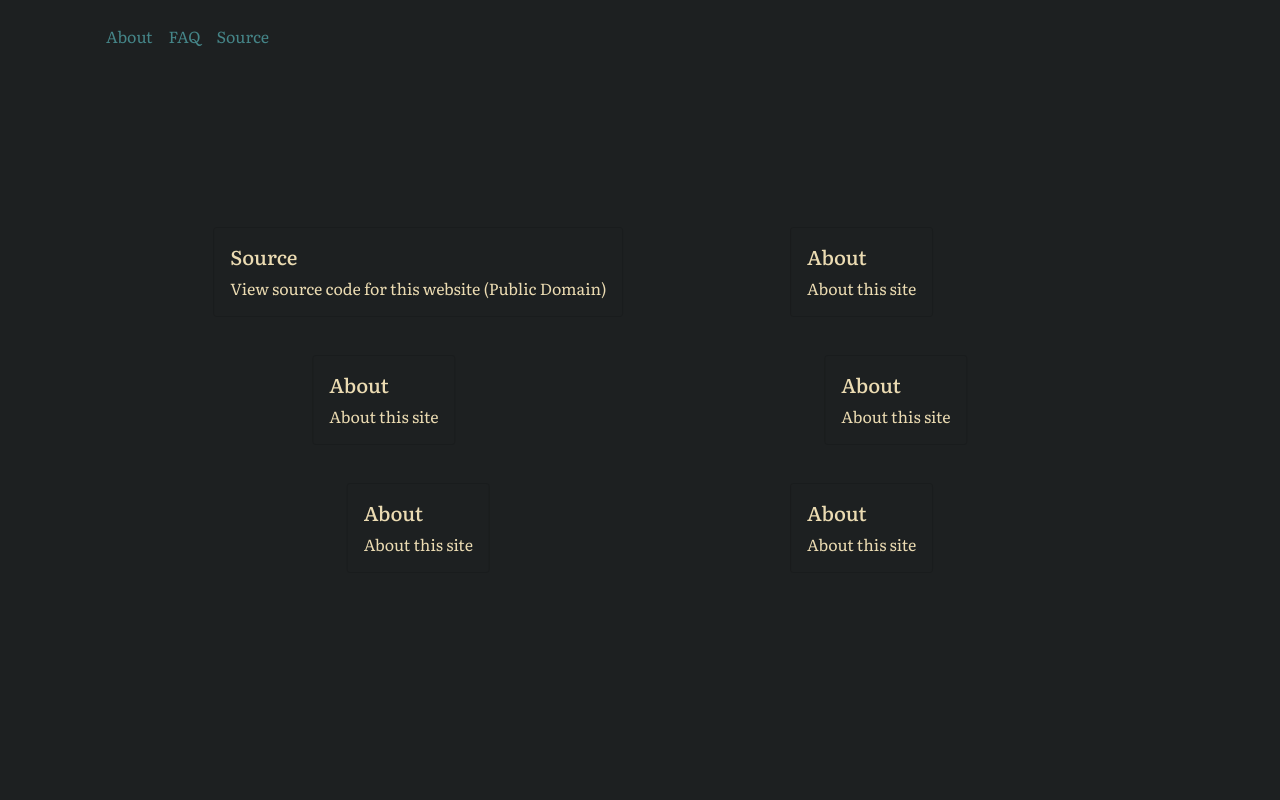
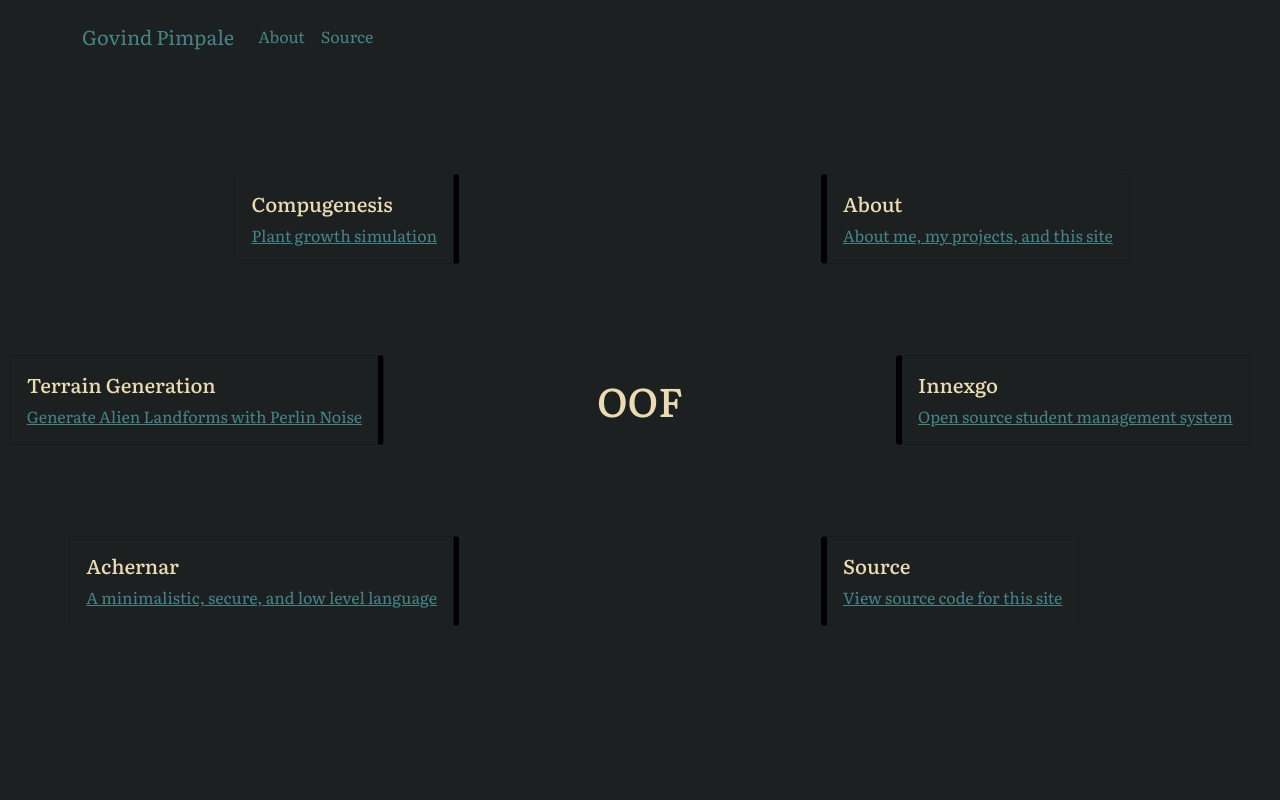
Before and after one commit to pimpale/pimpale.github.io, a React (Create React App) app: page / in a window 1280 px wide. Shown: the top 800 px of the page. Built offline with nearby package versions, Linux system fonts and the light colour scheme.

Commit message:
spicy fix

```diff
--- a/src/components/Layout.tsx
+++ b/src/components/Layout.tsx
@@ -11,15 +11,14 @@ function Header() {
     <header className="header">
       <nav className="navbar navbar-expand-lg py-3 fixed-top">
         <div className="container">
-          <a className="navbar-brand font-weight-bold" href="index.html"></a>
+          <a className="navbar-brand font-weight-bold" href="index.html">Govind Pimpale</a>
           <button className="navbar-toggler navbar-toggler-right" type="button" data-toggle="collapse" data-target="#navbarSupportedContent">
             <ThreeDotsVertical className="text-light"/>
           </button>
           <div className="collapse navbar-collapse"
             id="navbarSupportedContent">
             <div className="navbar-nav ml-auto">
-              <a className="nav-item nav-link font-weight-bold" href="about.html">About</a>
-              <a className="nav-item nav-link font-weight-bold" href="faq.html">FAQ</a>
+              <a className="nav-item nav-link font-weight-bold" href="/#about">About</a>
               <a className="nav-item nav-link font-weight-bold" href="https://github.com/pimpale/pimpale.github.io">Source</a>
             </div>
           </div>
@@ -32,7 +31,7 @@ function Header() {
 function Footer() {
   return (
     <footer className="container-fluid py-1"><br />
-      <p className="text-light">By Govind Pimpale</p>
+      <p className="text-light">&copy; Govind Pimpale, MIT Licensed</p>
     </footer>
   )
 }
--- a/src/pages/Home.tsx
+++ b/src/pages/Home.tsx
@@ -5,24 +5,33 @@ import Layout from '../components/Layout';
 type IntroCardProps = {
   title: string,
   rotation: number,
-  link: string,
 }
 
 const IntroCard: React.FunctionComponent<IntroCardProps> = props => {
-  const circleEdge = {
-    transform: `rotate(${props.rotation}deg) translate(20vw) rotate(${-props.rotation}deg) translate(-50%, -50%)`,
-    transformOrigin: "top left",
+  const isLeft = Math.cos(props.rotation *(Math.PI / 180)) < 0;
+  const circleEdge = isLeft? {
     display: "block",
     position: "absolute" as const,
     top: "50%",
     left: "50%",
-  };
+    transformOrigin: "right",
+    transform: `rotate(${props.rotation}deg) translate(20vw) rotate(${-props.rotation}deg) translate(-100%, -50%)`,
+    borderRight: "6px solid black",
+  } : {
+    display: "block",
+    position: "absolute" as const,
+    top: "50%",
+    left: "50%",
+    transformOrigin: "left",
+    transform: `rotate(${props.rotation}deg) translate(20vw) rotate(${-props.rotation}deg) translate(0%, -50%)`,
+    borderLeft: "6px solid black",
+  }
+  ;
   return (
     <div className="card text-light bg-dark" style={circleEdge}>
       <div className="card-body">
         <h5 className="card-title">{props.title}</h5>
         <div className="card-text">{props.children}</div>
-        <a href={props.link} className="stretched-link d-inline" />
       </div>
     </div>
   );
@@ -49,6 +58,7 @@ const circleCenter = {
   position: "absolute" as const,
   top: "50%",
   left: "50%",
+  transform: "translate(-50%, -50%)",
 }
 
 function Home() {
@@ -57,23 +67,26 @@ function Home() {
       <section id="intro">
         <div style={introStyle}>
           <div>
-            <IntroCard rotation={-30} title="About" link="#about">
-              About this site
+            <h1 style={circleCenter}>
+              OOF
+            </h1>
+            <IntroCard rotation={-45} title="About">
+              <a href="#about">About me, my projects, and this site</a>
             </IntroCard>
-            <IntroCard rotation={0} title="About" link="#about">
-              About this site
+            <IntroCard rotation={0} title="Innexgo">
+              <a href="#innexgo">Open source student management system</a>
             </IntroCard>
-            <IntroCard rotation={30} title="About" link="#about">
-              About this site
+            <IntroCard rotation={45} title="Source">
+              <a href="https://github.com/pimpale/pimpale.github.io">View source code for this site</a>
             </IntroCard>
-            <IntroCard rotation={-30 + 180} title="About" link="#about">
-              About this site
+            <IntroCard rotation={-45 + 180} title="Achernar">
+              <a href="achernar">A minimalistic, secure, and low level language</a>
             </IntroCard>
-            <IntroCard rotation={0 + 180} title="About" link="#about">
-              About this site
+            <IntroCard rotation={0 + 180} title="Terrain Generation">
+              <a href="#terraingeneration">Generate Alien Landforms with Perlin Noise</a>
             </IntroCard>
-            <IntroCard rotation={30 + 180} title="Source" link="https://github.com/pimpale/pimpale.github.io">
-              View source code for this website (Public Domain)
+            <IntroCard rotation={45 + 180} title="Compugenesis" >
+              <a href="#compugenesis">Plant growth simulation</a>
             </IntroCard>
           </div>
         </div>
```
